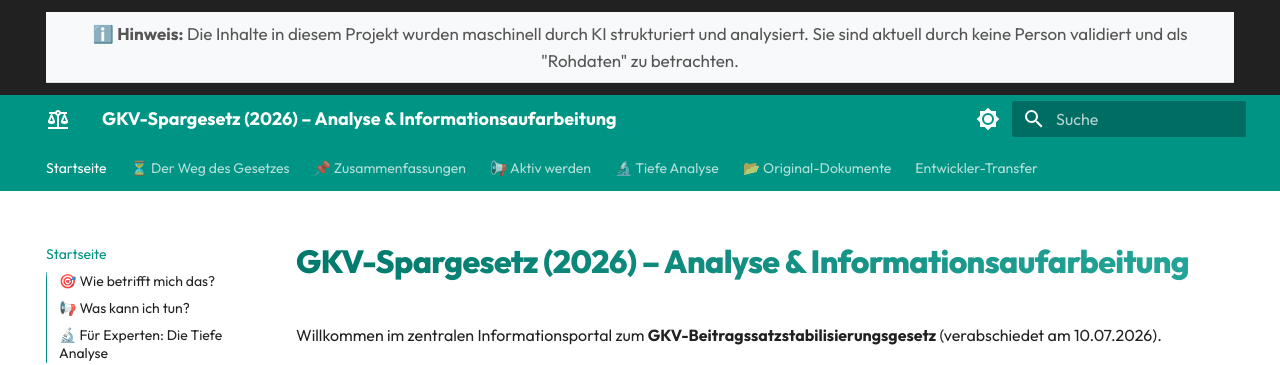
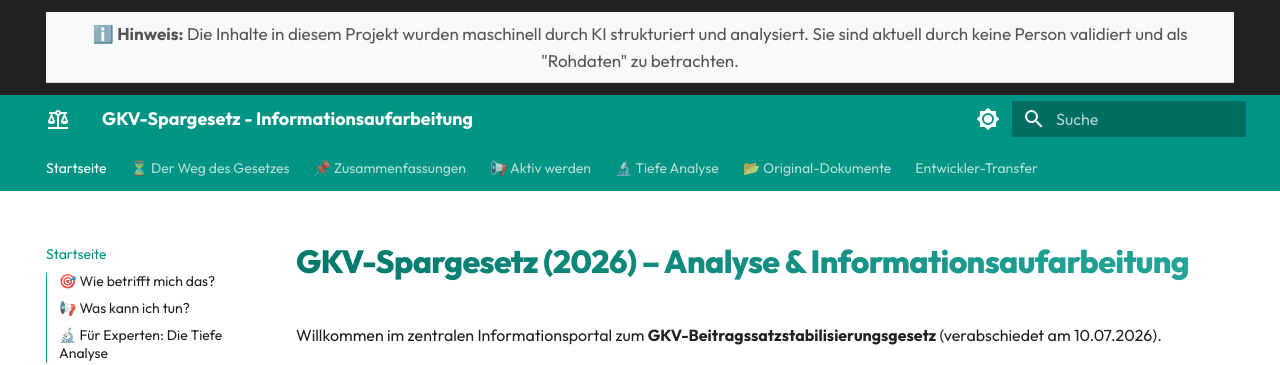
Before and after one commit to admonstrator/gkv-spargesetz, an MkDocs documentation site: the page built from docs/index.md, in a window 1280 px wide. Shown: the top 365 px of the page. Built offline with MkDocs 1.6.1 and Material for MkDocs 9.7.7, drawn with Linux system fonts in a browser that asks for light colours; part of the change alters nothing that is shown.

```diff
--- a/mkdocs.yml
+++ b/mkdocs.yml
@@ -1,5 +1,6 @@
-site_name: GKV-Spargesetz (2026) – Analyse & Informationsaufarbeitung
-site_description: Zentrale Sammlung aller Änderungen am GKV-Spargesetz, deren Folgen und Materialien für Bürger und Fachleute.
+site_name: GKV-Spargesetz - Informationsaufarbeitung
+site_description: "Dieses Projekt macht die komplexen Änderungen des GKV-Beitragssatzstabilisierungsgesetzes transparent. Es bietet eine detaillierte Gegenüberstellung aller Paragraphen & was diese für Bürger:innen bedeuten."
+site_url: "https://admonstrator.github.io/gkv-spargesetz/"
 theme:
   name: material
   custom_dir: overrides
--- a/overrides/main.html
+++ b/overrides/main.html
@@ -8,6 +8,24 @@
 
 {% block extrahead %}
   {{ super() }}
+
+  <!-- SEO und Open Graph Meta Tags -->
+  <meta name="description" content="{{ config.site_description }}">
+
+  <!-- Open Graph (Facebook, LinkedIn, Discord etc.) -->
+  <meta property="og:type" content="website">
+  <meta property="og:title" content="{{ page.title | default(config.site_name, true) }}">
+  <meta property="og:description" content="{{ config.site_description }}">
+  <meta property="og:url" content="{{ config.site_url }}{{ page.url }}">
+  <meta property="og:image" content="{{ config.site_url }}og.webp">
+
+  <!-- Twitter Card -->
+  <meta name="twitter:card" content="summary_large_image">
+  <meta name="twitter:title" content="{{ page.title | default(config.site_name, true) }}">
+  <meta name="twitter:description" content="{{ config.site_description }}">
+  <meta name="twitter:image" content="{{ config.site_url }}og.webp">
+
+  <!-- Cache Control (DSGVO / Reload erzwingen) -->
   <meta http-equiv="Cache-Control" content="no-cache, no-store, must-revalidate">
   <meta http-equiv="Pragma" content="no-cache">
   <meta http-equiv="Expires" content="0">
```
